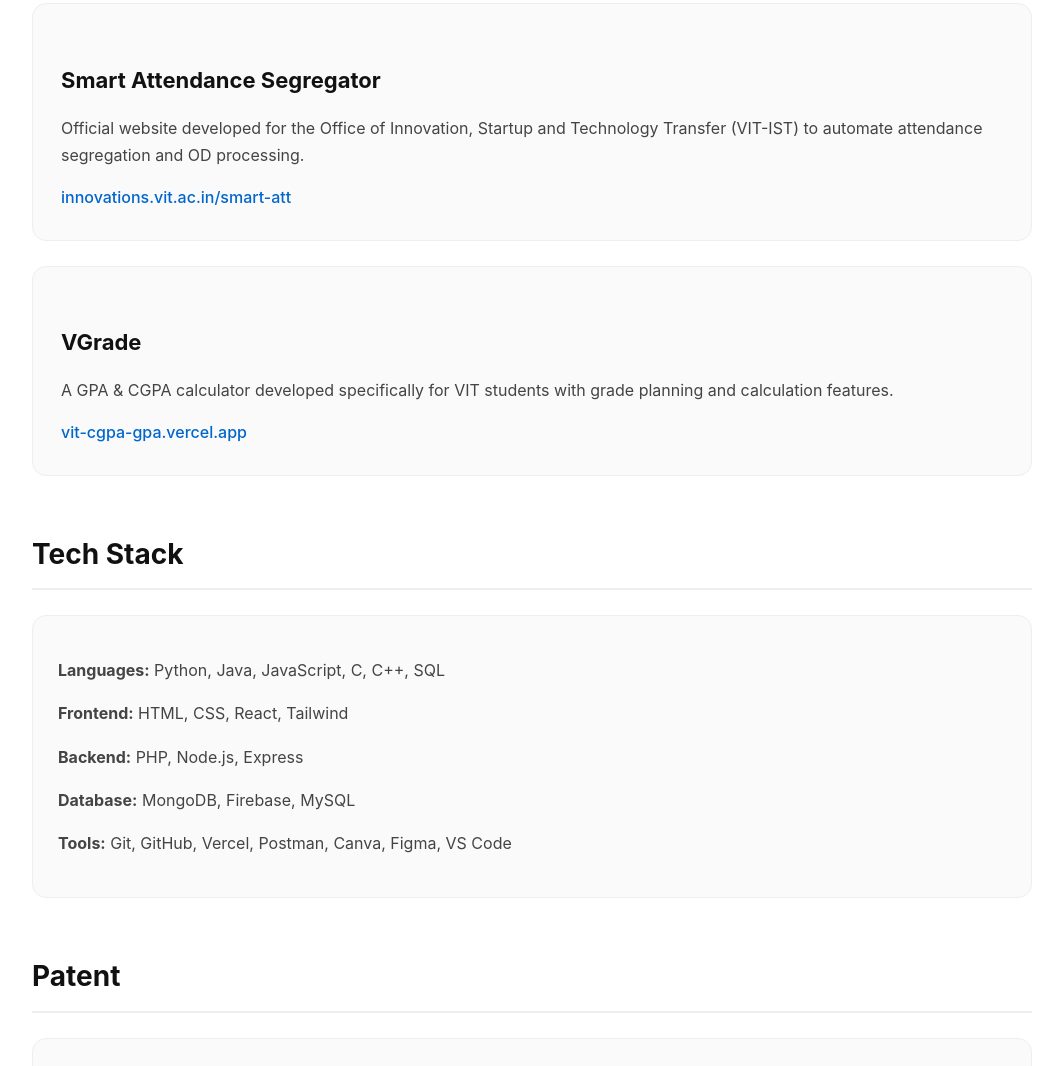
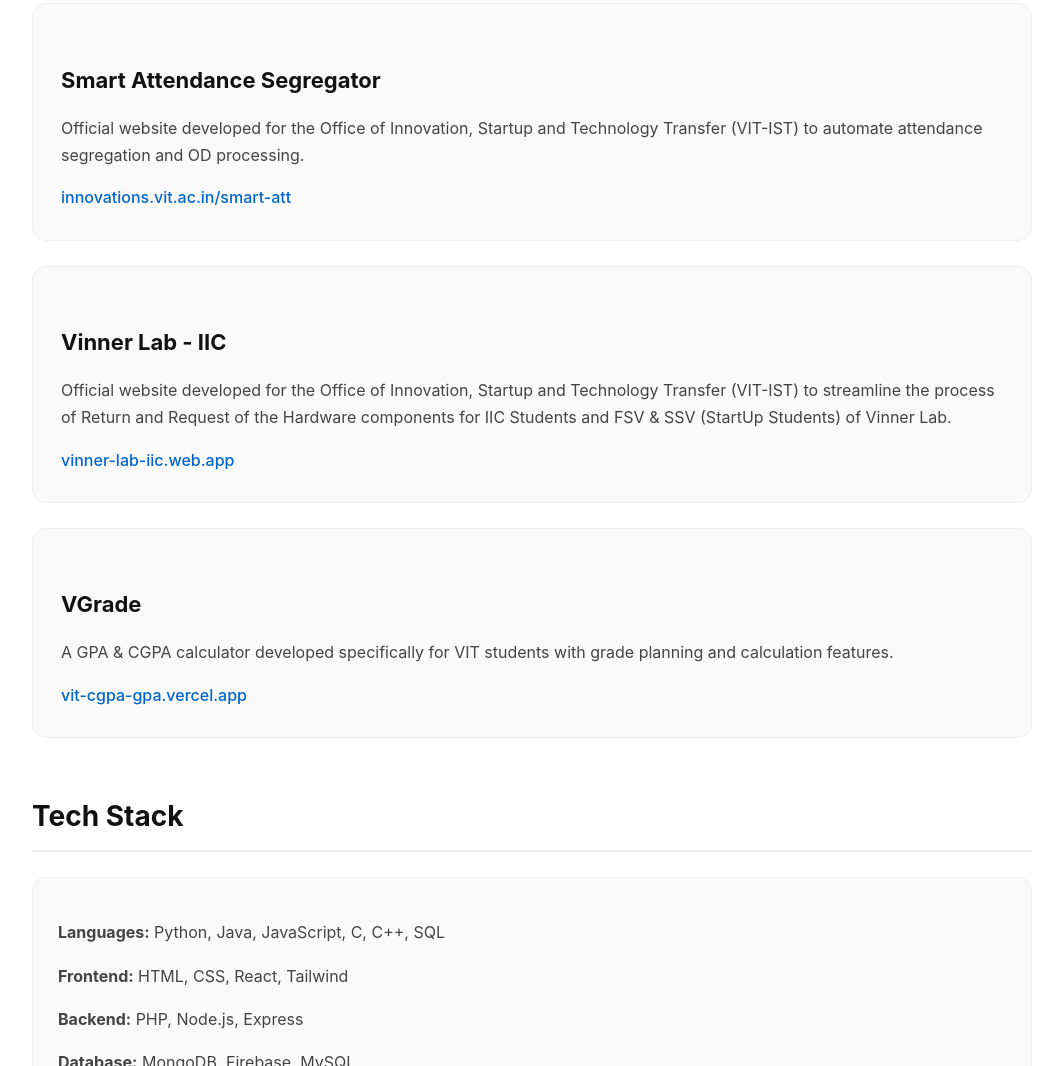
Before and after one commit to Nithesh-hash/Nithesh-hash.github.io, a plain HTML site: page index.html in a window 1280 px wide. Shown: the part 1468-2534 px from the top of the page, without its empty margins (108-1171 px from the left). Drawn offline with Linux system fonts and the light colour scheme.

Commit message:
Add Vinner Lab - IIC section to index.html
Added a new card section for Vinner Lab - IIC with details about the official website and its purpose.

```diff
--- a/index.html
+++ b/index.html
@@ -216,6 +216,26 @@
 
             </div>
 
+            <div class="card">
+
+                <h4>Vinner Lab - IIC </h4>
+
+
+                <p>
+                    Official website developed for the
+                    Office of Innovation, Startup and Technology Transfer
+                    (VIT-IST) to streamline the process of Return and Request
+                    of the Hardware components for IIC Students and FSV & SSV (StartUp Students) of Vinner Lab.
+                </p>
+
+
+                <a href="https://vinner-lab-iic.web.app/"
+                    target="_blank">
+                    vinner-lab-iic.web.app
+                </a>
+
+            </div>
+
 
 
             <div class="card">
```
